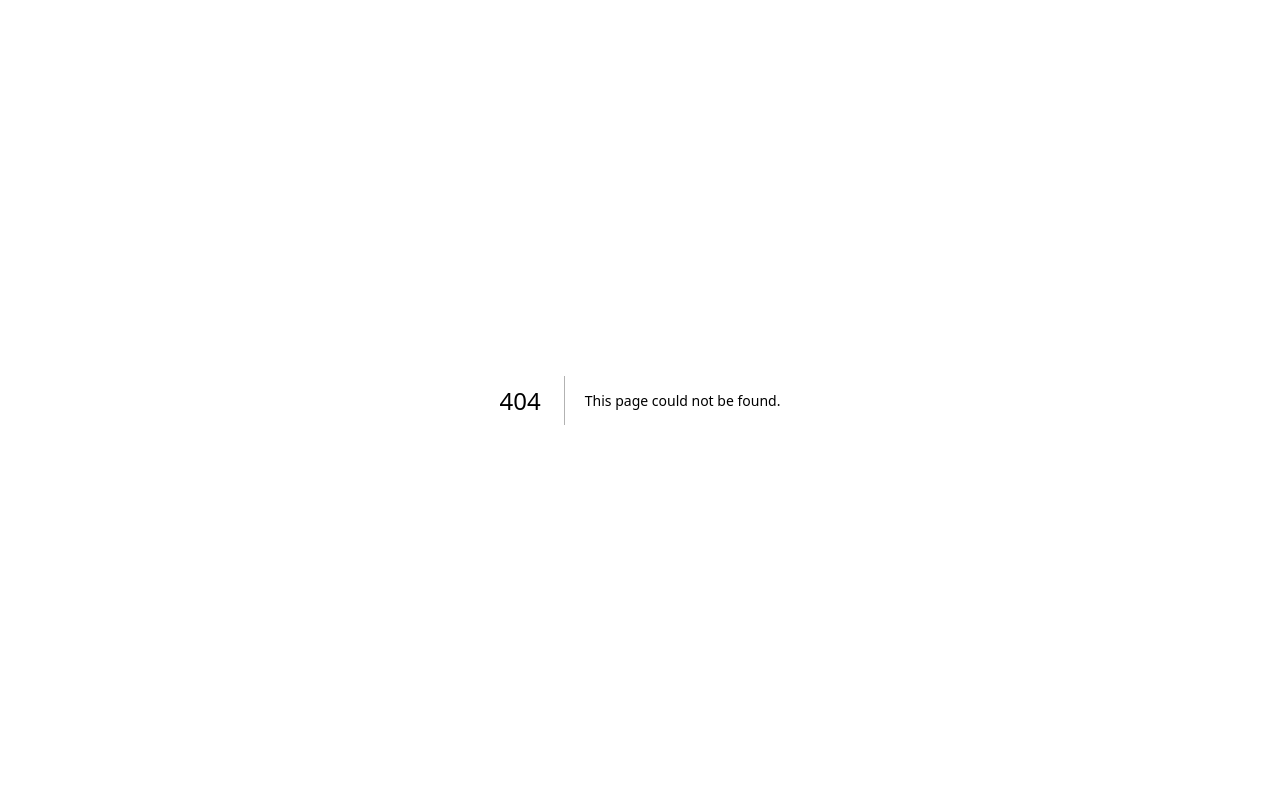
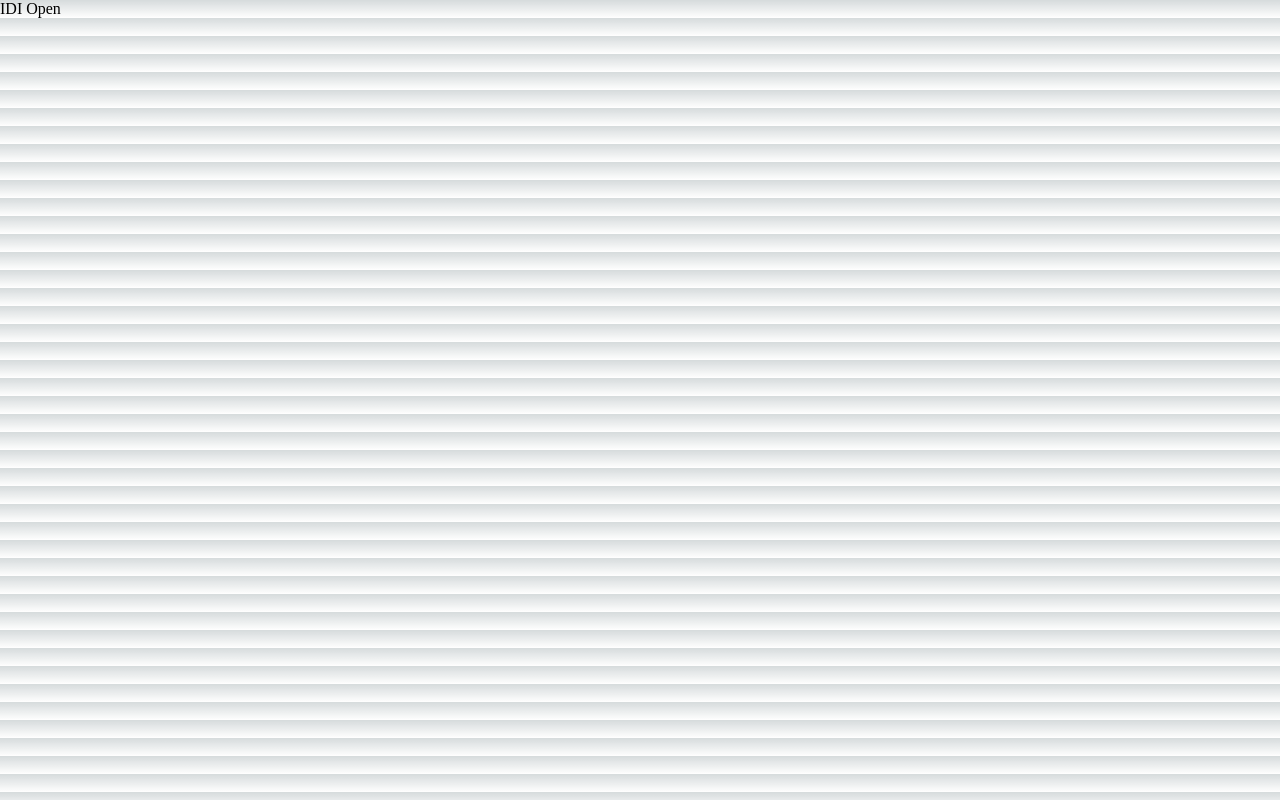
Before and after one commit to KristofferNyvoll/idi-progkonk, a Next.js app: page /idi.open in a window 1280 px wide. Before the commit this address had no page. Built offline with nearby package versions, Linux system fonts and the light colour scheme.

Commit message:
add basic pages

```diff
--- a/package.json
+++ b/package.json
@@ -11,7 +11,6 @@
   "dependencies": {
     "@next/font": "13.0.7",
     "@types/node": "18.11.16",
-    "@types/react": "18.0.26",
     "@types/react-dom": "18.0.9",
     "eslint": "8.30.0",
     "eslint-config-next": "13.0.7",
@@ -19,5 +18,8 @@
     "react": "18.2.0",
     "react-dom": "18.2.0",
     "typescript": "4.9.4"
+  },
+  "devDependencies": {
+    "@types/react": "^18.0.26"
   }
 }
--- /dev/null
+++ b/pages/idi.open.tsx
@@ -0,0 +1,3 @@
+export default function IDIOpen() {
+    return <div>IDI Open</div>
+  }
--- /dev/null
+++ b/pages/ncpc.tsx
@@ -0,0 +1,3 @@
+export default function NCPC() {
+    return <div>NCPC</div>
+  }
--- /dev/null
+++ b/pages/om-oss.tsx
@@ -0,0 +1,3 @@
+export default function OmOss() {
+    return <div>Om Oss</div>
+  }
```
Also changed, not shown: 1 other file (tests, documents, lock files or other folders).
